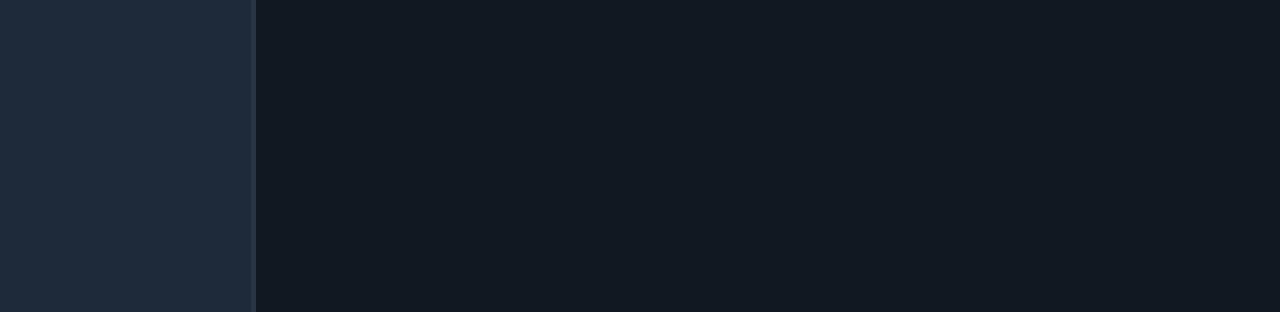
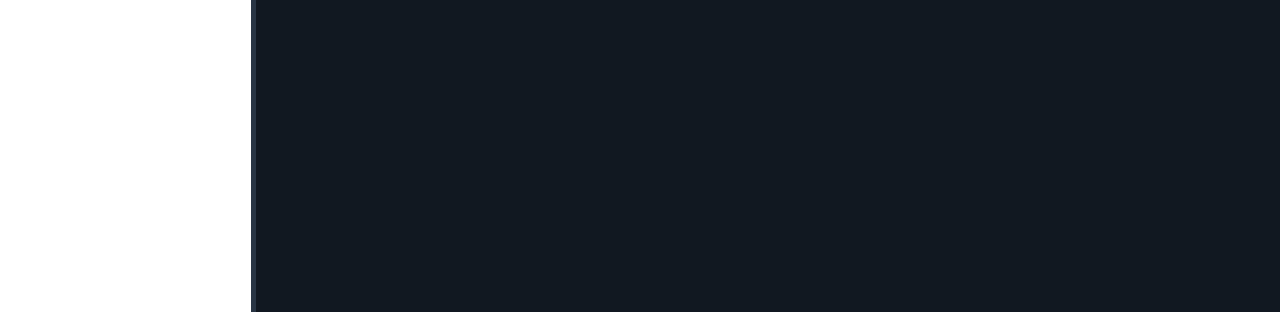
Before and after one commit to panchovillage/panchovillage.github.io, a plain HTML site: page index.html in a window 1280 px wide. Shown: the part 488-800 px from the top of the page. Drawn offline with nearby package versions, Linux system fonts and the light colour scheme.

Commit message:
Update style.css

```diff
--- a/css/style.css
+++ b/css/style.css
@@ -13,7 +13,7 @@
  --main-color: #3007d3;
  --main-text-color: #ffffff;
  --border-color: #999;
- --bio-bg-color: #1e2a3a;
+ --bio-bg-color: #ffffff;
  --bio-border-color: #293544;
  --about-bg-color: #111821;
  }
```
